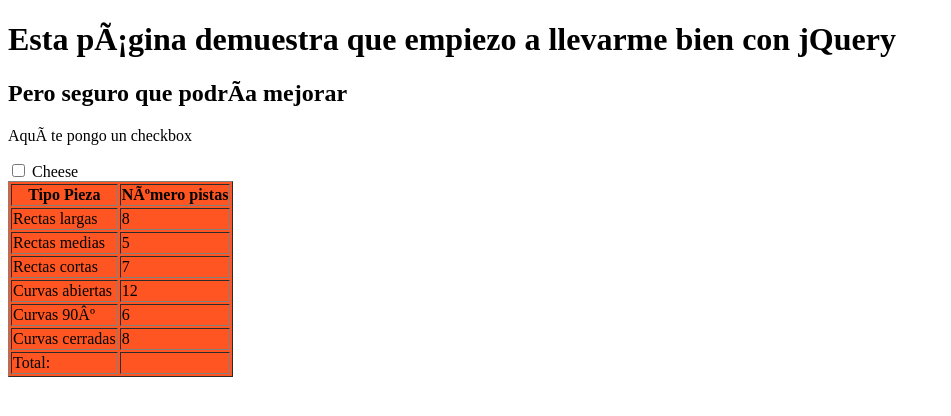
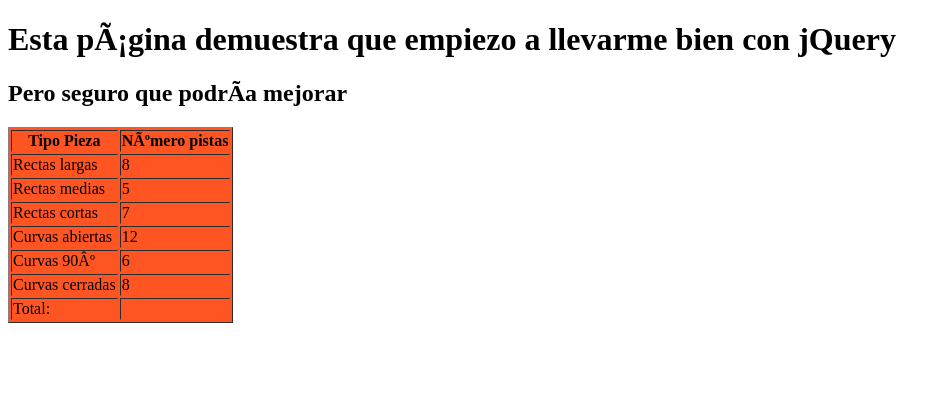
Before and after one commit to quiqueplegue/quiqueplegue.github.io, a plain HTML site: page index.html in a window 1280 px wide. Shown: the whole page, without its empty margins (0-951 px from the left). Drawn offline with nearby package versions, Linux system fonts and the light colour scheme.

Commit message:
sigo probando2

```diff
--- a/index.html
+++ b/index.html
@@ -9,10 +9,6 @@
 <body>
 	<h1>Esta página demuestra que empiezo a llevarme bien con jQuery</h1>
 	<h2>Pero seguro que podría mejorar</h2>
-
-	<p>Aquí te pongo un checkbox</p>
-	<input type="checkbox" name="navegar" value="navegando"> Cheese
-	<br>
 
 	<table title="circuitoJerez" border bgcolor="#FF5522">
 	<thead><tr><th>Tipo Pieza</th><th>Número pistas</th></tr></thead>
```
